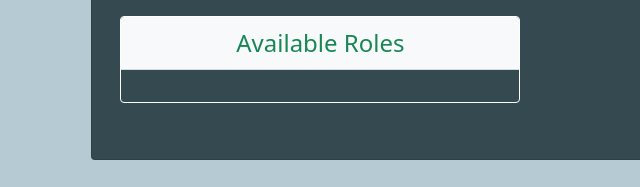
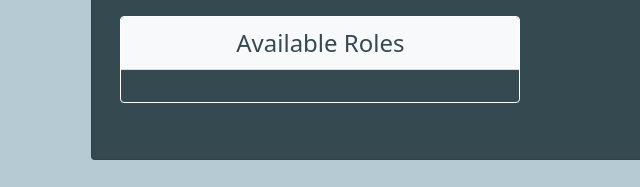
Before and after one commit to adavid2021/film_society_website, a website: page public/project_detail.html in a window 1280 px wide. Shown: the part 475-662 px from the top of the page, 27-667 px from the left. Drawn offline with nearby package versions, Linux system fonts and the light colour scheme; a web font is replaced by a local one.

Commit message:
Final Changes in the Project

```diff
--- a/public/project_detail.html
+++ b/public/project_detail.html
@@ -121,7 +121,7 @@
                         </div>
                         <div class="card text-success aval-role-title"
                              style="background-color: var(--cadet); max-width: 400px; margin-top: 4%">
-                            <div class="card-header bg-light text-center">
+                            <div class="card-header bg-light text-center" style="color: var(--cadet)">
                                 Available Roles
                             </div>
                             <div class="card-body aval-card">
```
